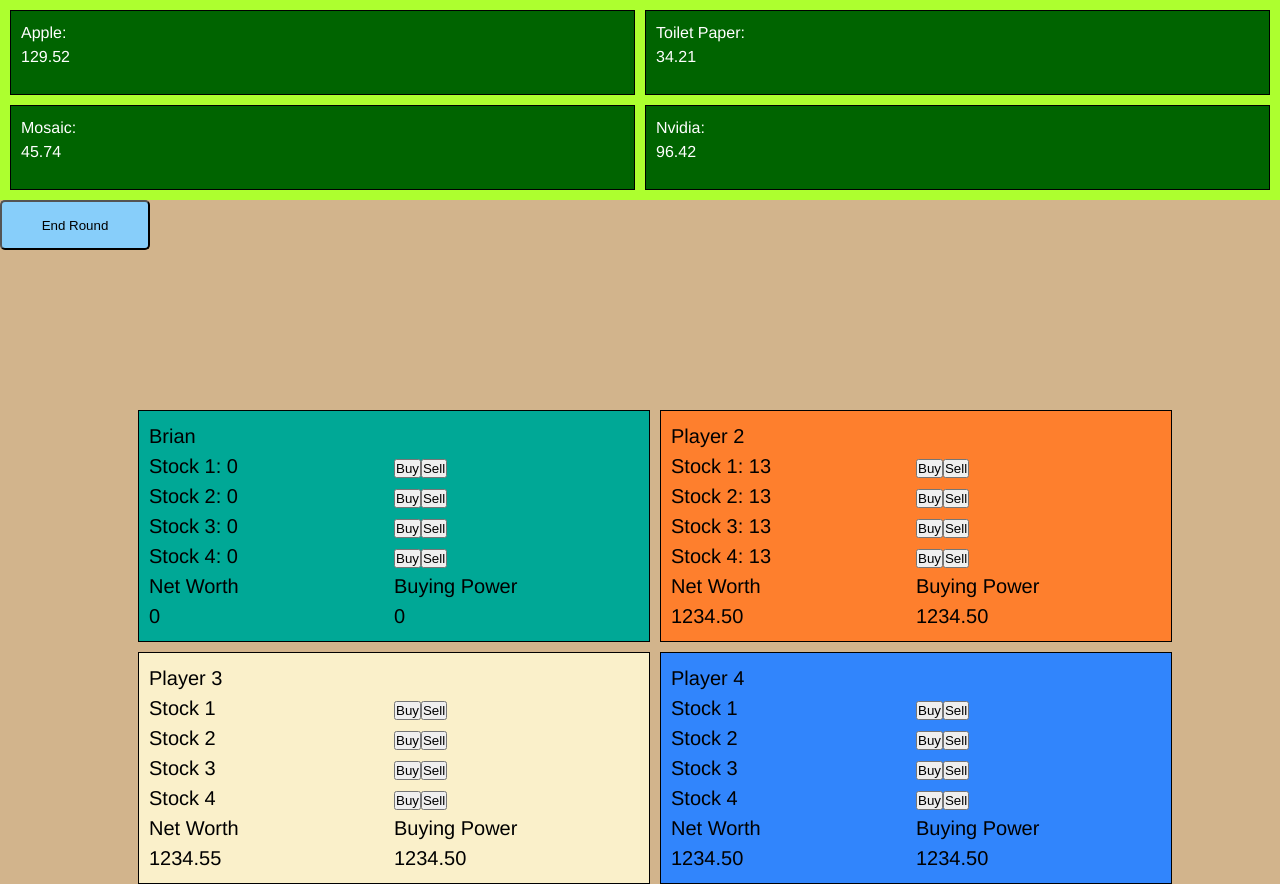
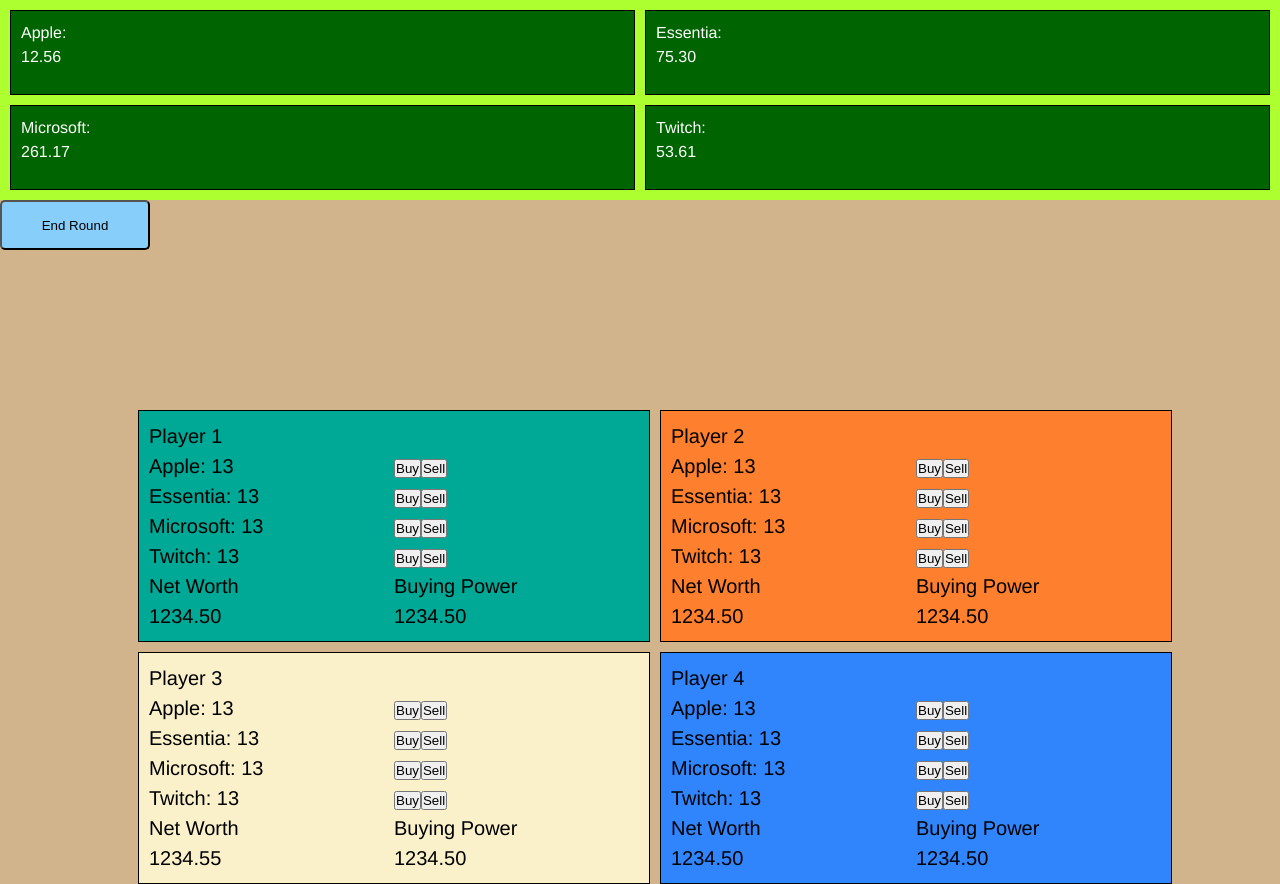
Before and after one commit to Esketiit/Ticker-JS, a plain HTML site: page index.html in a window 1280 px wide. Drawn offline with Linux system fonts and the light colour scheme.

Commit message:
unified HTML classes for stock names

```diff
--- a/index.html
+++ b/index.html
@@ -12,19 +12,19 @@
 <body>
   <div id="stock-container">
     <div id="stock1" class="stock-element">
-      <p id="stock1-name">Stock 1: </p>
+      <p class="stock1" id="stock1-name">Stock 1: </p>
       <p id="stock1-price">12.56</p>
     </div>
     <div id="stock2" class="stock-element">
-      <p id="stock2-name">Stock 2: </p>
+      <p class="stock2" id="stock2-name">Stock 2: </p>
       <p id="stock2-price">75.30</p>
     </div>
     <div id="stock3" class="stock-element">
-      <p id="stock3-name">Stock 3: </p>
+      <p class="stock3" id="stock3-name">Stock 3: </p>
       <p id="stock3-price">261.17</p>
     </div>
     <div id="stock4" class="stock-element">
-      <p id="stock4-name">Stock 4: </p>
+      <p class="stock4" id="stock4-name">Stock 4: </p>
       <p id="stock4-price">53.61</p>
     </div>
   </div>
@@ -33,10 +33,10 @@
     <div class="player">
       <p class="player-name" id="player1-name">Player 1</p><br>
       <div class="player-stocks">
-        <div id="player1-stock1">Stock 1: <span id="player1-stock1-amount">13</span></div>
-        <div id="player1-stock2">Stock 2: <span id="player1-stock2-amount">13</span></div>
-        <div id="player1-stock3">Stock 3: <span id="player1-stock3-amount">13</span></div>
-        <div id="player1-stock4">Stock 4: <span id="player1-stock4-amount">13</span></div>
+        <span class="player-stock1 stock1">Stock 1: </span><span id="player1-stock1-amount">13</span><br>
+        <span class="player-stock2 stock2">Stock 2: </span><span id="player1-stock2-amount">13</span><br>
+        <span class="player-stock3 stock3">Stock 3: </span><span id="player1-stock3-amount">13</span><br>
+        <span class="player-stock4 stock4">Stock 4: </span><span id="player1-stock4-amount">13</span>
       </div>
       <div class="player1-buttons">
         <button class="player1-stock1-buy">Buy</button><button class="player1-stock1-sell">Sell</button><br>
@@ -56,10 +56,10 @@
     <div class="player">
       <p class="player-name" id="player2-name">Player 2</p><br>
       <div class="player-stocks">
-        <div id="player2-stock1">Stock 1: <span id="player2-stock1-amount">13</span></div>
-        <div id="player2-stock2">Stock 2: <span id="player2-stock2-amount">13</span></div>
-        <div id="player2-stock3">Stock 3: <span id="player2-stock3-amount">13</span></div>
-        <div id="player2-stock4">Stock 4: <span id="player2-stock4-amount">13</span></div>
+        <span class="player-stock1 stock1">Stock 1: </span><span id="player2-stock1-amount">13</span><br>
+        <span class="player-stock2 stock2">Stock 2: </span><span id="player2-stock2-amount">13</span><br>
+        <span class="player-stock3 stock3">Stock 3: </span><span id="player2-stock3-amount">13</span><br>
+        <span class="player-stock4 stock4">Stock 4: </span><span id="player2-stock4-amount">13</span>
       </div>
       <div class="player1-buttons">
         <button class="player1-buy">Buy</button><button class="player1-sell">Sell</button><br>
@@ -79,10 +79,10 @@
     <div class="player">
       <p class="player-name">Player 3</p><br>
       <div class="player-stocks">
-        <div class="player1-stock1">Stock 1</div>
-        <div class="player1-stock2">Stock 2</div>
-        <div class="player1-stock3">Stock 3</div>
-        <div class="player1-stock4">Stock 4</div>
+        <span class="player-stock1 stock1">Stock 1: </span><span id="player3-stock1-amount">13</span><br>
+        <span class="player-stock2 stock2">Stock 2: </span><span id="player3-stock2-amount">13</span><br>
+        <span class="player-stock3 stock3">Stock 3: </span><span id="player3-stock3-amount">13</span><br>
+        <span class="player-stock4 stock4">Stock 4: </span><span id="player3-stock4-amount">13</span>
       </div>
       <div class="player1-buttons">
         <button class="player1-buy">Buy</button><button class="player1-sell">Sell</button><br>
@@ -102,10 +102,10 @@
     <div class="player">
       <p class="player-name">Player 4</p><br>
       <div class="player-stocks">
-        <div class="player1-stock1">Stock 1</div>
-        <div class="player1-stock2">Stock 2</div>
-        <div class="player1-stock3">Stock 3</div>
-        <div class="player1-stock4">Stock 4</div>
+        <span class="player-stock1 stock1">Stock 1: </span><span id="player4-stock1-amount">13</span><br>
+        <span class="player-stock2 stock2">Stock 2: </span><span id="player4-stock2-amount">13</span><br>
+        <span class="player-stock3 stock3">Stock 3: </span><span id="player4-stock3-amount">13</span><br>
+        <span class="player-stock4 stock4">Stock 4: </span><span id="player4-stock4-amount">13</span>
       </div>
       <div class="player1-buttons">
         <button class="player1-buy">Buy</button><button class="player1-sell">Sell</button><br>
--- a/index.js
+++ b/index.js
@@ -4,33 +4,32 @@
   the page loads and causing issues.
 */
 document.addEventListener("DOMContentLoaded", (event) => {
-  /*
-  The first few lines will grab DOM elements and assign them to variables for easy acccess
-  throughout the script.
-  */
-
   // Top of the page: Stocks 1-4 and end round button.
   let round_button = document.getElementById("end-round")
+  let stock1Name = document.getElementsByClassName("stock1")
+  let stock2Name = document.getElementsByClassName("stock2")
+  let stock3Name = document.getElementsByClassName("stock3")
+  let stock4Name = document.getElementsByClassName("stock4")
 
-  // Is there a benefit to storing DOM elements in an object?
   let gameInfo = {
     stock1: {
-      name: document.getElementById("stock1-name"),
+      name: document.getElementsByClassName("stock1"),
       price: document.getElementById("stock1-price")
     },
     stock2: {
-      name: document.getElementById("stock2-name"),
+      name: document.getElementsByClassName("stock2"),
       price: document.getElementById("stock2-price")
     },
     stock3: {
-      name: document.getElementById("stock3-name"),
+      name: document.getElementsByClassName("stock3"),
       price: document.getElementById("stock3-price")
     },
     stock4: {
-      name: document.getElementById("stock4-name"),
+      name: document.getElementsByClassName("stock4"),
       price: document.getElementById("stock4-price")
     }
   }
+
 
 
   let player1 = {
@@ -44,19 +43,27 @@ document.addEventListener("DOMContentLoaded", (event) => {
   }
 
   // test code, which shouldn't be here but I don't know how to write test code
-  gameInfo.stock1.name.innerHTML = "Apple:"
-  gameInfo.stock1.price.innerHTML = 129.52
-  gameInfo.stock2.name.innerHTML = "Toilet Paper:"
-  gameInfo.stock2.price.innerHTML = 34.21
-  gameInfo.stock3.name.innerHTML = "Mosaic:"
-  gameInfo.stock3.price.innerHTML = 45.74
-  gameInfo.stock4.name.innerHTML = "Nvidia:"
-  gameInfo.stock4.price.innerHTML = 96.42
-  player1.name.innerHTML = "Brian"
-  player1.stock1.innerHTML = 0
-  player1.stock2.innerHTML = 0
-  player1.stock3.innerHTML = 0
-  player1.stock4.innerHTML = 0
-  player1.netWorth.innerHTML = 0
-  player1.cash.innerHTML = 0
+  // gameInfo.stock1.price.innerHTML = 129.52
+  // gameInfo.stock2.price.innerHTML = 34.21
+  // gameInfo.stock3.price.innerHTML = 45.74
+  // gameInfo.stock4.price.innerHTML = 96.42
+
+  // player1.name.innerHTML = "Brian"
+  // player1.stock1.innerHTML = 55
+  // player1.stock2.innerHTML = 0
+  // player1.stock3.innerHTML = 0
+  // player1.stock4.innerHTML = 0
+  // player1.netWorth.innerHTML = 0
+  // player1.cash.innerHTML = 0
+
+  let setStockNames = (name1="Stock 1", name2="Stock 2: ", name3="Stock 3: ", name4="Stock 4: ") => {
+    for (i = 0; i < stock1Name.length; i++) {
+      gameInfo.stock1.name[i].innerText = `${name1}: `
+      gameInfo.stock2.name[i].innerText = `${name2}: `
+      gameInfo.stock3.name[i].innerText = `${name3}: `
+      gameInfo.stock4.name[i].innerText = `${name4}: `
+    }
+  }
+
+  setStockNames("Apple", "Essentia", "Microsoft", "Twitch")
 })
```
